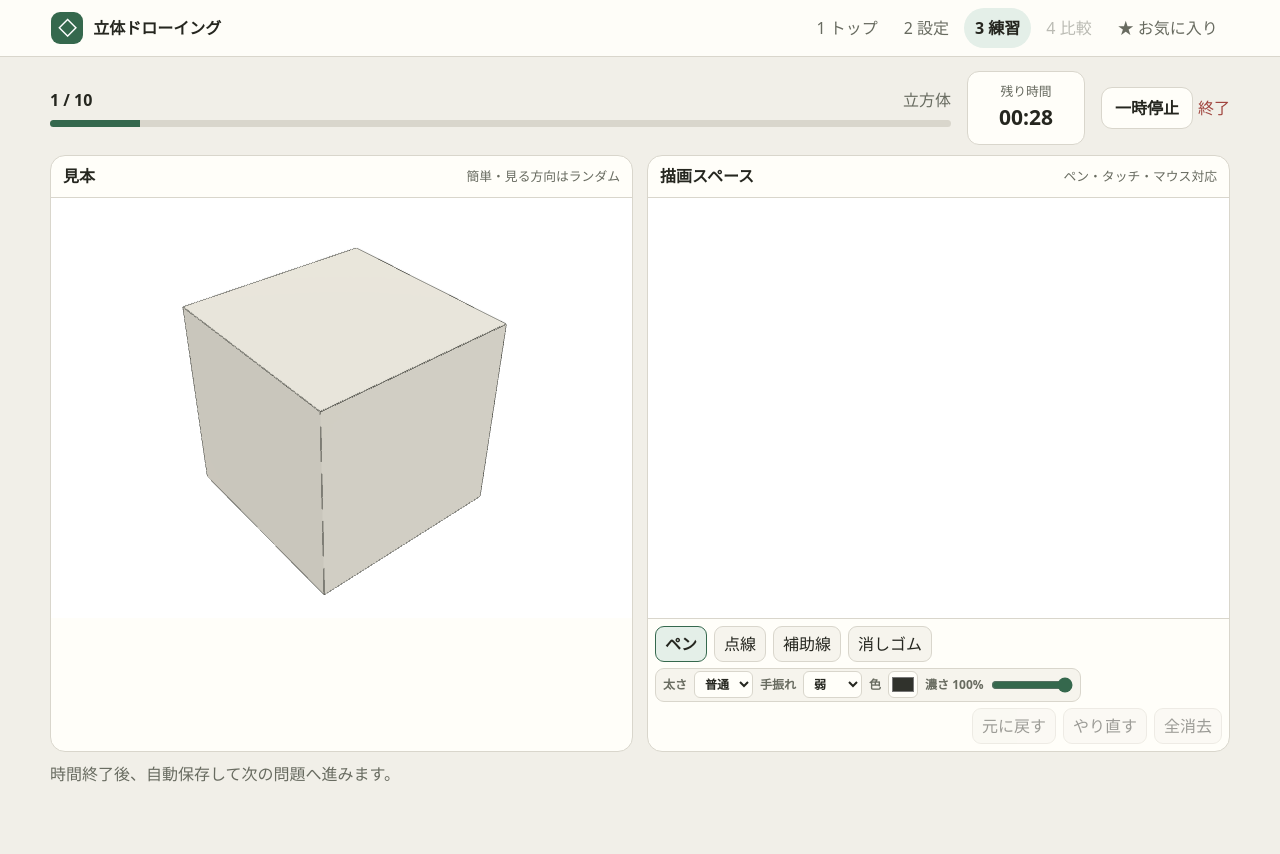
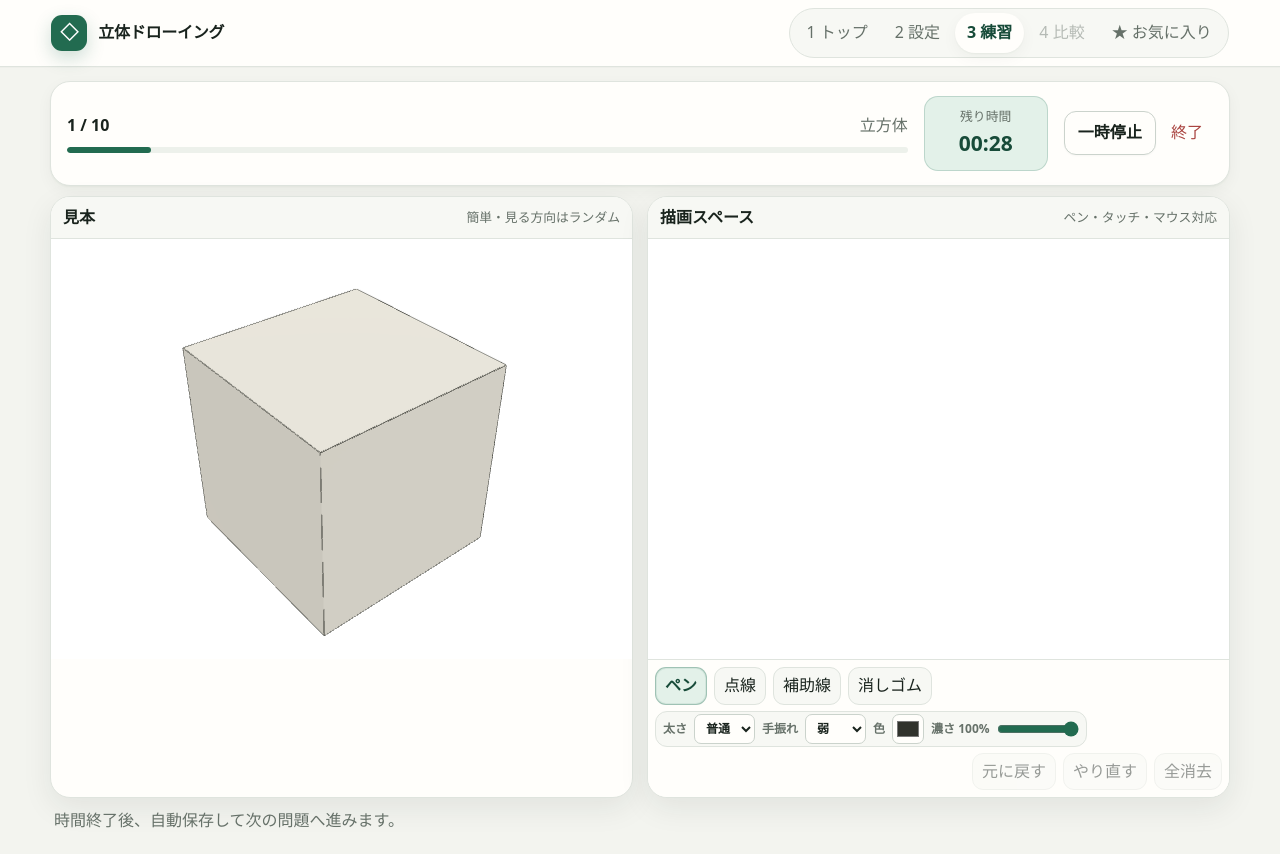
Before and after one commit to rikuru-sys/SolidDrawing, a Next.js app: page / in a window 1280 px wide. Both pictures are taken after a click on the button "開始する". Before the commit the page ends 806 px from the top, so only its background shows below. Built offline with nearby package versions, Linux system fonts and the light colour scheme.

Commit message:
全画面のデザインをモダンな作業画面へ刷新

```diff
--- a/app/styles/base.css
+++ b/app/styles/base.css
@@ -1,36 +1,38 @@
 * { box-sizing: border-box; }
 html { min-width: 320px; background: var(--paper); }
-body { margin: 0; background: var(--paper); color: var(--ink); font-family: "Hiragino Sans", "Yu Gothic UI", "Yu Gothic", system-ui, sans-serif; }
+body { margin: 0; background: var(--paper); color: var(--ink); font-family: "Hiragino Sans", "Yu Gothic UI", "Yu Gothic", system-ui, sans-serif; line-height: 1.6; text-rendering: optimizeLegibility; -webkit-font-smoothing: antialiased; }
 button, input, select { font: inherit; }
 button { color: inherit; }
-button:focus-visible, input:focus-visible, select:focus-visible, canvas:focus-visible { outline: 3px solid rgba(53, 104, 77, .32); outline-offset: 2px; }
+button:focus-visible, input:focus-visible, select:focus-visible, canvas:focus-visible { outline: 3px solid var(--focus-ring); outline-offset: 3px; }
 button:disabled { cursor: not-allowed; opacity: .45; }
 img { max-width: 100%; }
 
 .app-shell { min-height: 100vh; }
-.app-header { min-height: 72px; display: flex; align-items: center; justify-content: space-between; gap: 24px; padding: 14px clamp(18px, 4vw, 54px); background: rgba(255, 254, 249, .96); border-bottom: 1px solid var(--line); position: relative; z-index: 10; }
-.brand { display: flex; align-items: center; gap: 10px; border: 0; background: transparent; font-weight: 700; cursor: pointer; white-space: nowrap; }
-.brand-mark { width: 32px; height: 32px; display: grid; place-items: center; border-radius: 9px; background: var(--green); color: white; font-size: 18px; }
-.step-nav { display: flex; gap: 4px; flex-wrap: wrap; justify-content: flex-end; }
-.step { min-height: 38px; padding: 8px 11px; border: 0; border-radius: 999px; background: transparent; color: var(--muted); cursor: pointer; }
-.step.active { background: var(--green-soft); color: var(--ink); font-weight: 700; }
+.app-header { min-height: 72px; display: flex; align-items: center; justify-content: space-between; gap: 24px; padding: 12px clamp(18px, 4vw, 54px); background: rgba(255, 254, 251, .97); border-bottom: 1px solid var(--line); position: sticky; top: 0; z-index: 10; box-shadow: 0 1px 0 rgba(25, 35, 29, .02); }
+.brand { display: flex; align-items: center; gap: 11px; min-height: 44px; padding: 4px 6px 4px 0; border: 0; background: transparent; font-weight: 800; letter-spacing: -.015em; cursor: pointer; white-space: nowrap; }
+.brand-mark { width: 36px; height: 36px; display: grid; place-items: center; border-radius: 11px; background: var(--green); color: white; font-size: 18px; box-shadow: 0 7px 18px rgba(34, 107, 80, .22); }
+.step-nav { display: flex; gap: 3px; flex-wrap: wrap; justify-content: flex-end; padding: 4px; border: 1px solid var(--line); border-radius: 999px; background: var(--surface-soft); }
+.step { min-height: 36px; padding: 7px 12px; border: 0; border-radius: 999px; background: transparent; color: var(--muted); cursor: pointer; transition: color var(--transition-fast), background-color var(--transition-fast), box-shadow var(--transition-fast); }
+.step:hover:not(:disabled):not(.active) { color: var(--ink); background: var(--surface-strong); }
+.step.active { background: var(--surface); color: var(--green-dark); font-weight: 800; box-shadow: var(--shadow-sm); }
 
 .button-row { display: flex; flex-wrap: wrap; gap: 10px; }
-.button { min-height: 46px; padding: 11px 18px; border-radius: 11px; border: 1px solid transparent; font-weight: 700; cursor: pointer; transition: background-color .16s ease, transform .16s ease, border-color .16s ease; }
-.button:not(:disabled):active { transform: translateY(1px); }
-.button.primary { background: var(--green); color: white; box-shadow: 0 10px 24px rgba(53, 104, 77, .2); }
-.button.primary:hover { background: var(--green-dark); }
-.button.secondary { background: var(--surface); border-color: var(--line); }
-.button.secondary:hover:not(:disabled) { border-color: #aaa99f; background: var(--surface-soft); }
+.button { min-height: 46px; padding: 10px 18px; border-radius: 12px; border: 1px solid transparent; font-weight: 750; letter-spacing: .005em; cursor: pointer; transition: background-color var(--transition-fast), transform var(--transition-fast), border-color var(--transition-fast), box-shadow var(--transition-fast); }
+.button:not(:disabled):hover { transform: translateY(-1px); }
+.button:not(:disabled):active { transform: translateY(0); }
+.button.primary { background: var(--green); color: white; box-shadow: 0 9px 22px rgba(34, 107, 80, .2); }
+.button.primary:hover { background: var(--green-dark); box-shadow: 0 11px 26px rgba(34, 107, 80, .24); }
+.button.secondary { background: var(--surface); border-color: var(--line-strong); box-shadow: 0 1px 2px rgba(28, 39, 32, .03); }
+.button.secondary:hover:not(:disabled) { border-color: #aeb9b0; background: var(--surface-soft); }
 .button.favorite { border-color: #d8b963; background: #fff8df; color: #6b5418; }
 .button.favorite:hover { background: #f9edbd; }
 .button.favorite.selected { border-color: #b6902f; background: #e9cc75; color: #4f3c0d; }
-.button.compact { min-height: 39px; padding: 8px 13px; }
-.text-button { min-height: 38px; border: 0; background: transparent; color: var(--muted); cursor: pointer; }
-.text-button:hover { color: var(--ink); }
+.button.compact { min-height: 40px; padding: 8px 13px; }
+.text-button { min-height: 40px; padding: 7px 10px; border: 0; border-radius: var(--radius-sm); background: transparent; color: var(--muted); cursor: pointer; transition: color var(--transition-fast), background-color var(--transition-fast); }
+.text-button:hover { color: var(--ink); background: var(--surface-strong); }
 .text-button.danger { color: var(--danger); }
 
-.settings-section, .practice-section, .results-section, .favorites-section { width: min(var(--content-width), calc(100% - var(--page-gutter))); margin: 0 auto; padding: 42px 0 72px; }
+.settings-section, .practice-section, .results-section, .favorites-section { width: min(var(--content-width), calc(100% - var(--page-gutter))); margin: 0 auto; padding: 44px 0 76px; }
 .section-heading { display: flex; justify-content: space-between; align-items: end; gap: 20px; margin-bottom: 22px; }
-.section-heading h2, .results-heading h2 { margin: 0 0 5px; font-size: clamp(30px, 4vw, 44px); line-height: 1.2; }
+.section-heading h2, .results-heading h2 { margin: 0 0 5px; font-size: clamp(30px, 4vw, 42px); line-height: 1.16; letter-spacing: -.035em; }
 .section-heading p { margin: 0; color: var(--muted); }
--- a/app/styles/practice.css
+++ b/app/styles/practice.css
@@ -1,11 +1,11 @@
-.practice-section { padding-top: 28px; }
-.practice-header { display: flex; align-items: center; gap: 16px; margin-bottom: 14px; }
+.practice-section { padding-top: 24px; }
+.practice-header { display: flex; align-items: center; gap: 16px; margin-bottom: 16px; padding: 14px 16px; border: 1px solid var(--line); border-radius: var(--radius-lg); background: var(--surface); box-shadow: var(--shadow-sm); }
 .progress-area { flex: 1; min-width: 190px; }
 .progress-label { display: flex; justify-content: space-between; gap: 18px; margin-bottom: 8px; }
 .progress-label span { color: var(--muted); }
-.progress-track { height: 7px; overflow: hidden; border-radius: 999px; background: var(--line); }
-.progress-track span { display: block; height: 100%; background: var(--green); transition: width .22s ease; }
-.timer { min-width: 118px; padding: 10px 14px; text-align: center; border: 1px solid var(--line); border-radius: 12px; background: var(--surface); }
+.progress-track { height: 6px; overflow: hidden; border-radius: 999px; background: var(--surface-strong); }
+.progress-track span { display: block; height: 100%; border-radius: inherit; background: var(--green); transition: width .22s ease; }
+.timer { min-width: 124px; padding: 9px 15px; text-align: center; border: 1px solid rgba(34, 107, 80, .2); border-radius: var(--radius-md); background: var(--green-soft); color: var(--green-dark); }
 .timer small { display: block; color: var(--muted); }
 .timer strong { display: block; margin-top: 1px; font-size: 21px; font-variant-numeric: tabular-nums; }
 .practice-actions { display: flex; align-items: center; gap: 5px; }
@@ -14,34 +14,36 @@
 .sample-only-layout .canvas-stage { min-height: clamp(420px, 64vh, 720px); }
 .workspace-layout.layout-top, .workspace-layout.layout-bottom { grid-template-columns: 1fr; }
 .workspace-layout.layout-bottom .sample-panel, .workspace-layout.layout-right .sample-panel { order: 2; }
-.work-panel { min-width: 0; overflow: hidden; border: 1px solid var(--line); border-radius: 15px; background: var(--surface); }
-.work-panel-header { min-height: 48px; display: flex; align-items: center; justify-content: space-between; gap: 14px; padding: 11px 14px; border-bottom: 1px solid var(--line); }
+.work-panel { min-width: 0; overflow: hidden; border: 1px solid var(--line); border-radius: var(--radius-lg); background: var(--surface); box-shadow: var(--shadow-md); }
+.work-panel-header { min-height: 50px; display: flex; align-items: center; justify-content: space-between; gap: 14px; padding: 12px 16px; border-bottom: 1px solid var(--line); background: var(--surface-soft); }
 .work-panel-header small { color: var(--muted); text-align: right; }
 .canvas-stage { min-height: clamp(310px, 38vw, 455px); position: relative; display: grid; place-items: center; overflow: hidden; background: var(--canvas); }
 .sample-canvas, .drawing-canvas { width: 100%; height: 100%; min-height: inherit; display: block; }
 .sample-canvas { transition: filter .18s ease, opacity .18s ease; }
-.light-direction-badge { position: absolute; z-index: 2; top: 11px; left: 11px; padding: 7px 10px; border: 1px solid rgba(53, 104, 77, .22); border-radius: 999px; background: rgba(255, 254, 249, .9); color: var(--green-dark); font-size: 13px; font-weight: 700; pointer-events: none; box-shadow: 0 3px 12px rgba(45, 48, 38, .08); }
+.light-direction-badge { position: absolute; z-index: 2; top: 11px; left: 11px; padding: 7px 10px; border: 1px solid rgba(34, 107, 80, .2); border-radius: 999px; background: rgba(227, 241, 233, .94); color: var(--green-dark); font-size: 13px; font-weight: 700; pointer-events: none; box-shadow: var(--shadow-sm); }
 .light-direction-badge b { margin-left: 3px; font-size: 17px; line-height: 0; }
-.sample-hide-countdown { position: absolute; z-index: 2; top: 11px; right: 11px; padding: 7px 10px; border: 1px solid rgba(196, 134, 55, .28); border-radius: 999px; background: rgba(255, 250, 236, .92); color: #825918; font-size: 13px; font-weight: 700; pointer-events: none; box-shadow: 0 3px 12px rgba(45, 48, 38, .08); }
+.sample-hide-countdown { position: absolute; z-index: 2; top: 11px; right: 11px; padding: 7px 10px; border: 1px solid rgba(211, 123, 56, .25); border-radius: 999px; background: rgba(255, 246, 235, .94); color: #814819; font-size: 13px; font-weight: 700; pointer-events: none; box-shadow: var(--shadow-sm); }
 .drawing-canvas { touch-action: none; cursor: none; }
 .brush-cursor { position: absolute; z-index: 3; pointer-events: none; border: 1px solid #30322c; border-radius: 50%; opacity: 0; transform: translate(-50%, -50%); box-shadow: 0 0 0 1px rgba(255, 255, 255, .92); }
 .brush-cursor.dashed { border-style: dotted; }
 .brush-cursor.guide { border-style: dashed; }
 .brush-cursor.eraser { border-color: var(--green); background: rgba(53, 104, 77, .08); }
 .hidden-sample { filter: blur(16px); opacity: .12; }
-.pause-cover, .sample-hidden-cover { position: absolute; inset: 0; display: grid; place-content: center; gap: 5px; padding: 24px; text-align: center; background: rgba(241, 239, 232, .82); }
-.sample-hidden-cover { background: rgba(241, 239, 232, .94); }
+.pause-cover, .sample-hidden-cover { position: absolute; inset: 0; display: grid; place-content: center; gap: 5px; padding: 24px; text-align: center; background: rgba(243, 244, 239, .86); }
+.sample-hidden-cover { background: rgba(243, 244, 239, .96); }
 .pause-cover span, .sample-hidden-cover span { color: var(--muted); font-size: 14px; }
-.drawing-pause-shield { position: absolute; inset: 0; background: rgba(241, 239, 232, .26); cursor: not-allowed; }
-.drawing-toolbar { display: flex; align-items: center; flex-wrap: wrap; gap: 8px 12px; padding: 10px; border-top: 1px solid var(--line); }
+.drawing-pause-shield { position: absolute; inset: 0; background: rgba(243, 244, 239, .3); cursor: not-allowed; }
+.drawing-toolbar { display: flex; align-items: center; flex-wrap: wrap; gap: 8px 12px; padding: 11px; border-top: 1px solid var(--line); background: var(--surface); }
 .drawing-tool-group, .drawing-style-controls { display: flex; align-items: center; flex-wrap: wrap; gap: 7px; }
 .history-tools { margin-left: auto; }
-.drawing-style-controls { min-height: 37px; padding: 4px 9px; border: 1px solid var(--line); border-radius: 9px; background: var(--surface-soft); }
+.drawing-style-controls { min-height: 40px; padding: 4px 9px; border: 1px solid var(--line); border-radius: 12px; background: var(--surface-soft); }
 .toolbar-width-control, .toolbar-stabilization-control, .toolbar-color-control, .toolbar-opacity-control { display: flex; align-items: center; gap: 7px; color: var(--muted); font-size: 12px; font-weight: 700; }
-.toolbar-width-control select, .toolbar-stabilization-control select { min-height: 27px; padding: 2px 6px; border: 1px solid var(--line); border-radius: 6px; background: var(--surface); color: var(--ink); cursor: pointer; }
-.toolbar-color-control input[type="color"] { width: 30px; height: 27px; padding: 1px; border: 1px solid var(--line); border-radius: 6px; background: var(--surface); cursor: pointer; }
+.toolbar-width-control select, .toolbar-stabilization-control select { min-height: 30px; padding: 2px 7px; border: 1px solid var(--line-strong); border-radius: 7px; background: var(--surface); color: var(--ink); cursor: pointer; }
+.toolbar-color-control input[type="color"] { width: 32px; height: 30px; padding: 2px; border: 1px solid var(--line-strong); border-radius: 7px; background: var(--surface); cursor: pointer; }
 .toolbar-opacity-control input[type="range"] { width: 82px; accent-color: var(--green); }
-.tool-button { min-height: 37px; padding: 7px 11px; border: 1px solid var(--line); border-radius: 9px; background: var(--surface-soft); cursor: pointer; }
-.tool-button.selected { border-color: var(--green); background: var(--green-soft); font-weight: 700; }
-.practice-footer { display: flex; align-items: center; justify-content: space-between; gap: 15px; margin-top: 14px; }
+.tool-button { min-height: 40px; padding: 7px 11px; border: 1px solid var(--line); border-radius: 11px; background: var(--surface-soft); color: var(--ink); cursor: pointer; transition: border-color var(--transition-fast), background var(--transition-fast), transform var(--transition-fast); }
+.tool-button:hover:not(:disabled) { border-color: var(--line-strong); background: var(--surface-strong); }
+.tool-button:active:not(:disabled) { transform: translateY(1px); }
+.tool-button.selected { border-color: rgba(34, 107, 80, .35); background: var(--green-soft); color: var(--green-dark); font-weight: 700; box-shadow: inset 0 0 0 1px rgba(34, 107, 80, .08); }
+.practice-footer { display: flex; align-items: center; justify-content: space-between; gap: 15px; margin-top: 16px; padding: 0 4px; }
 .practice-footer p { margin: 0; color: var(--muted); }
--- a/app/styles/responsive.css
+++ b/app/styles/responsive.css
@@ -79,7 +79,8 @@
 
 @media (max-width: 760px) {
   .app-header { align-items: flex-start; flex-direction: column; gap: 10px; }
-  .step-nav { justify-content: flex-start; }
+  .step-nav { width: 100%; justify-content: flex-start; flex-wrap: nowrap; overflow-x: auto; scrollbar-width: thin; }
+  .step { flex: 0 0 auto; }
   .hero-section { min-height: 0; grid-template-columns: 1fr; padding: 40px 0 54px; }
   .hero-visual { min-height: 330px; }
   .section-heading, .results-heading { align-items: flex-start; flex-direction: column; }
@@ -111,6 +112,8 @@
   .work-panel-header small { text-align: left; }
   .canvas-stage { min-height: 280px; }
   .practice-footer { align-items: flex-start; flex-direction: column; }
+  .practice-footer .button-row, .settings-footer .button-row { width: 100%; }
+  .practice-footer .button, .settings-footer .button { flex: 1; }
   .result-list { grid-template-columns: 1fr 1fr; }
   .favorite-list { grid-template-columns: 1fr 1fr; }
   .favorite-meta { grid-template-columns: 1fr; }
--- a/app/styles/tokens.css
+++ b/app/styles/tokens.css
@@ -1,17 +1,27 @@
 :root {
-  --paper: #f1efe8;
-  --surface: #fffef9;
-  --surface-soft: #f6f4ed;
+  --paper: #f3f4ef;
+  --surface: #fffefb;
+  --surface-soft: #f7f8f4;
+  --surface-strong: #edf1eb;
   --canvas: #ffffff;
-  --ink: #25261f;
-  --muted: #686b60;
-  --line: #d9d6cc;
-  --green: #35684d;
-  --green-dark: #244d38;
-  --green-soft: #e4efe8;
-  --orange: #d98d4b;
-  --danger: #a0443e;
-  --shadow: rgba(45, 48, 38, 0.12);
+  --ink: #19231d;
+  --muted: #667169;
+  --line: #dfe4de;
+  --line-strong: #cbd3cc;
+  --green: #226b50;
+  --green-dark: #174b39;
+  --green-soft: #e3f1e9;
+  --orange: #d37b38;
+  --danger: #a9433f;
+  --focus-ring: rgba(34, 107, 80, .28);
+  --shadow-sm: 0 1px 2px rgba(28, 39, 32, .04), 0 5px 16px rgba(28, 39, 32, .045);
+  --shadow-md: 0 10px 30px rgba(28, 39, 32, .08);
+  --shadow-lg: 0 24px 64px rgba(28, 39, 32, .12);
+  --radius-sm: 10px;
+  --radius-md: 14px;
+  --radius-lg: 20px;
+  --radius-xl: 28px;
+  --transition-fast: 160ms ease;
   --content-width: 1180px;
   --page-gutter: 36px;
 }
```
Also changed, not shown: app/styles/favorites.css (+10 -9 lines), app/styles/home.css (+10 -9 lines), app/styles/results.css (+17 -15 lines), app/styles/settings.css (+19 -15 lines).
